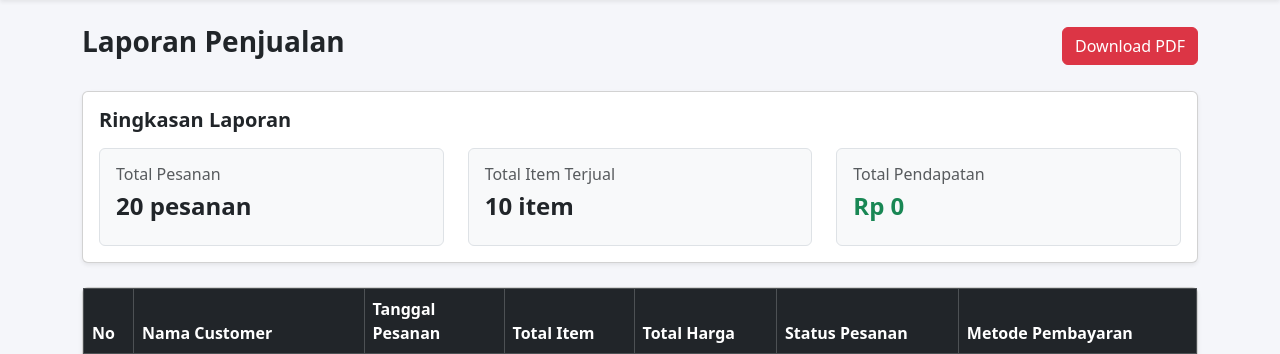
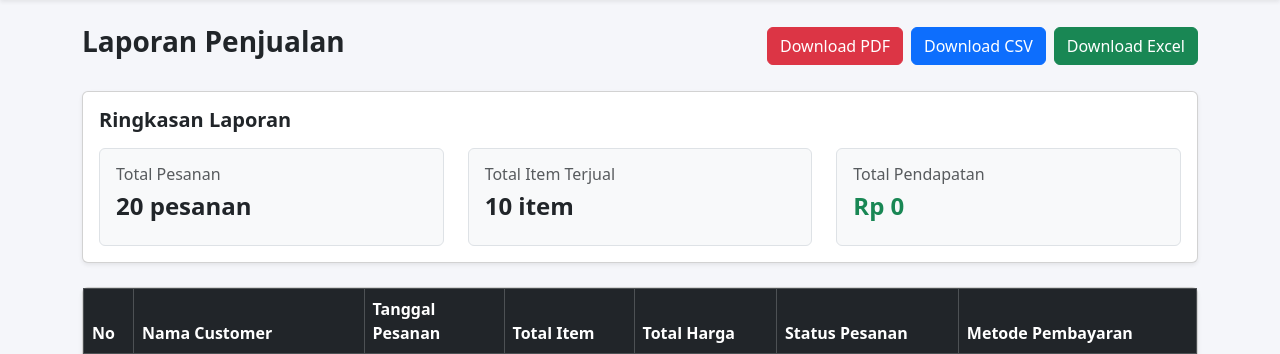
Before and after one commit to DaffaGastia/UAS_PROJEK, a Laravel app: page /admin/reports in a window 1280 px wide. Shown: the part 56-410 px from the top of the page. Run offline with Laravel 12, Linux system fonts and the light colour scheme; a user stored in the database is signed in; data comes from the database, SQL or seed files in the repository; tables that the repository leaves empty hold one stand-in row (values such as "Sample post"); parts of the project's set-up code (start-up, migrations or seed data) failed here and were passed over; some libraries are stand-ins or nearby versions.

Commit message:
alhamdulillahbisalagi

```diff
--- a/resources/views/admin/reports/index.blade.php
+++ b/resources/views/admin/reports/index.blade.php
@@ -14,10 +14,21 @@
 <div class="d-flex justify-content-between align-items-center mb-4">
     <h3 class="fw-bold">Laporan Penjualan</h3>
 
-    {{-- Tombol PDF Baru --}}
-    <button id="downloadPDF" class="btn btn-danger">
-        Download PDF
-    </button>
+    <div class="d-flex gap-2">
+        {{-- Tombol PDF --}}
+        <button id="downloadPDF" class="btn btn-danger">
+            Download PDF
+        </button>
+
+        {{-- Tombol Excel --}}
+        <button onclick="exportExcel()" class="btn btn-primary">
+            Download CSV
+        </button>
+        <button onclick="exportXLSX()" class="btn btn-success">
+            Download Excel
+        </button>
+
+    </div>
 </div>
 
 {{-- Semua laporan dibungkus agar bisa di-export --}}
@@ -54,7 +65,7 @@
 
     <div class="card shadow-sm">
         <div class="card-body p-0">
-            <table class="table table-hover table-bordered mb-0">
+            <table class="table table-hover table-bordered mb-0" id="reportTable">
                 <thead class="table-dark">
                     <tr>
                         <th width="50px">No</th>
@@ -114,14 +125,16 @@
 
 @endsection
 
-{{-- SCRIPT UNTUK CONVERT PDF --}}
+{{-- SCRIPT PDF + EXCEL --}}
 @section('scripts')
 <script src="https://cdnjs.cloudflare.com/ajax/libs/html2pdf.js/0.9.3/html2pdf.bundle.min.js"></script>
+
+{{-- SheetJS for Excel (.xlsx) --}}
+<script src="https://cdn.jsdelivr.net/npm/xlsx@0.18.5/dist/xlsx.full.min.js"></script>
 
 <script>
 document.getElementById('downloadPDF').addEventListener('click', function () {
     const element = document.getElementById('reportArea');
-
     html2pdf().set({
         margin: 10,
         filename: 'laporan_penjualan.pdf',
@@ -130,5 +143,32 @@ document.getElementById('downloadPDF').addEventListener('click', function () {
         jsPDF: { unit: 'mm', format: 'a4', orientation: 'portrait' }
     }).from(element).save();
 });
+
+function exportExcel() {
+    let table = document.getElementById("reportTable");
+    let rows = table.querySelectorAll("tr");
+    let csvContent = "";
+    rows.forEach(row => {
+        let cols = row.querySelectorAll("th, td");
+        let rowData = [];
+        cols.forEach(col => {
+            rowData.push('"' + col.innerText.replace(/"/g, '""') + '"');
+        });
+        csvContent += rowData.join(",") + "\n";
+    });
+    let blob = new Blob([csvContent], { type: "text/csv;charset=utf-8;" });
+    let downloadLink = document.createElement("a");
+    downloadLink.href = URL.createObjectURL(blob);
+    downloadLink.download = "laporan_penjualan.csv";
+    downloadLink.click();
+}
+
+function exportXLSX() {
+    let table = document.getElementById("reportTable");
+    let worksheet = XLSX.utils.table_to_sheet(table);
+    let workbook = XLSX.utils.book_new();
+    XLSX.utils.book_append_sheet(workbook, worksheet, "Laporan Penjualan");
+    XLSX.writeFile(workbook, "laporan_penjualan.xlsx");
+}
 </script>
 @endsection
```
